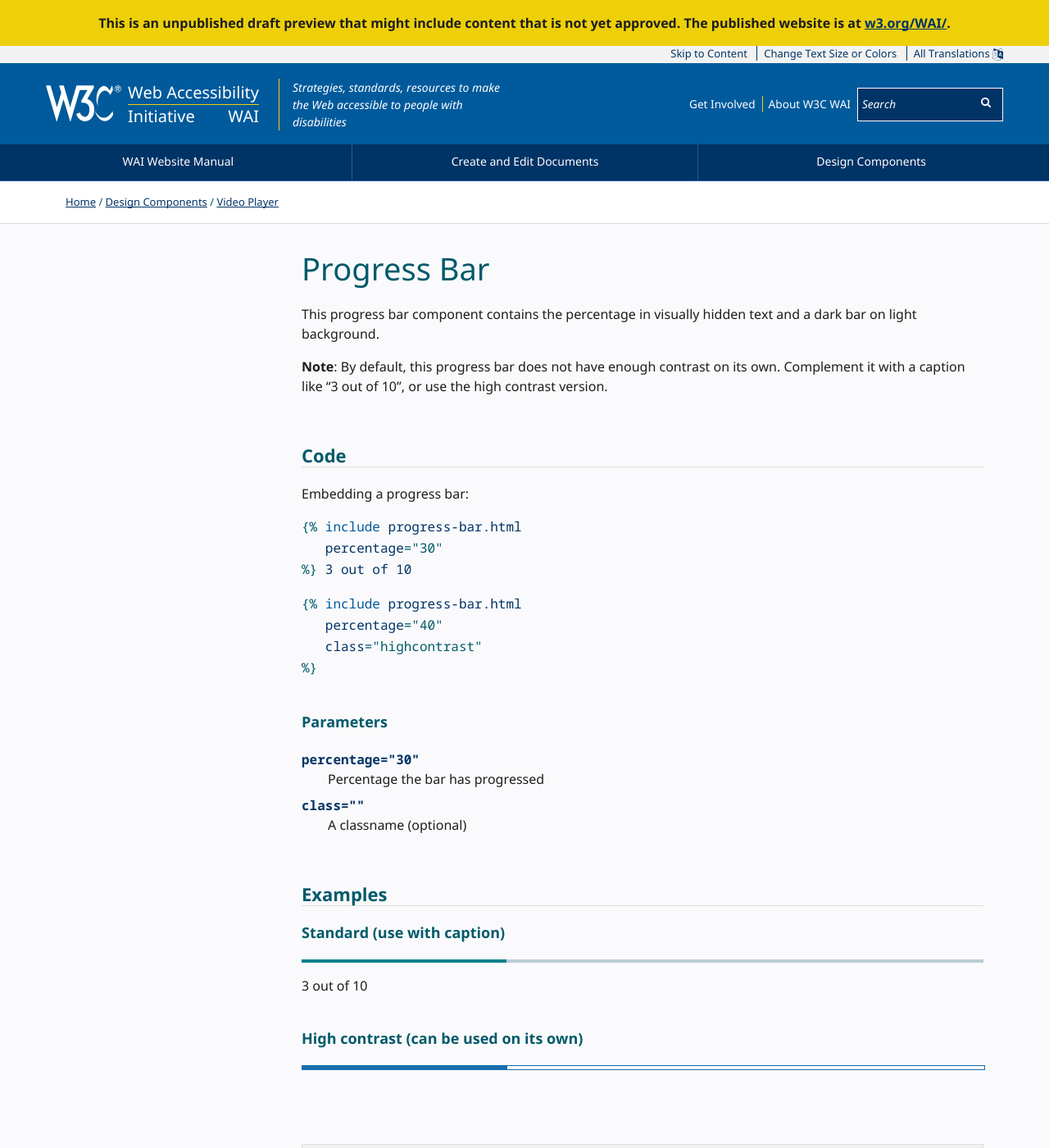
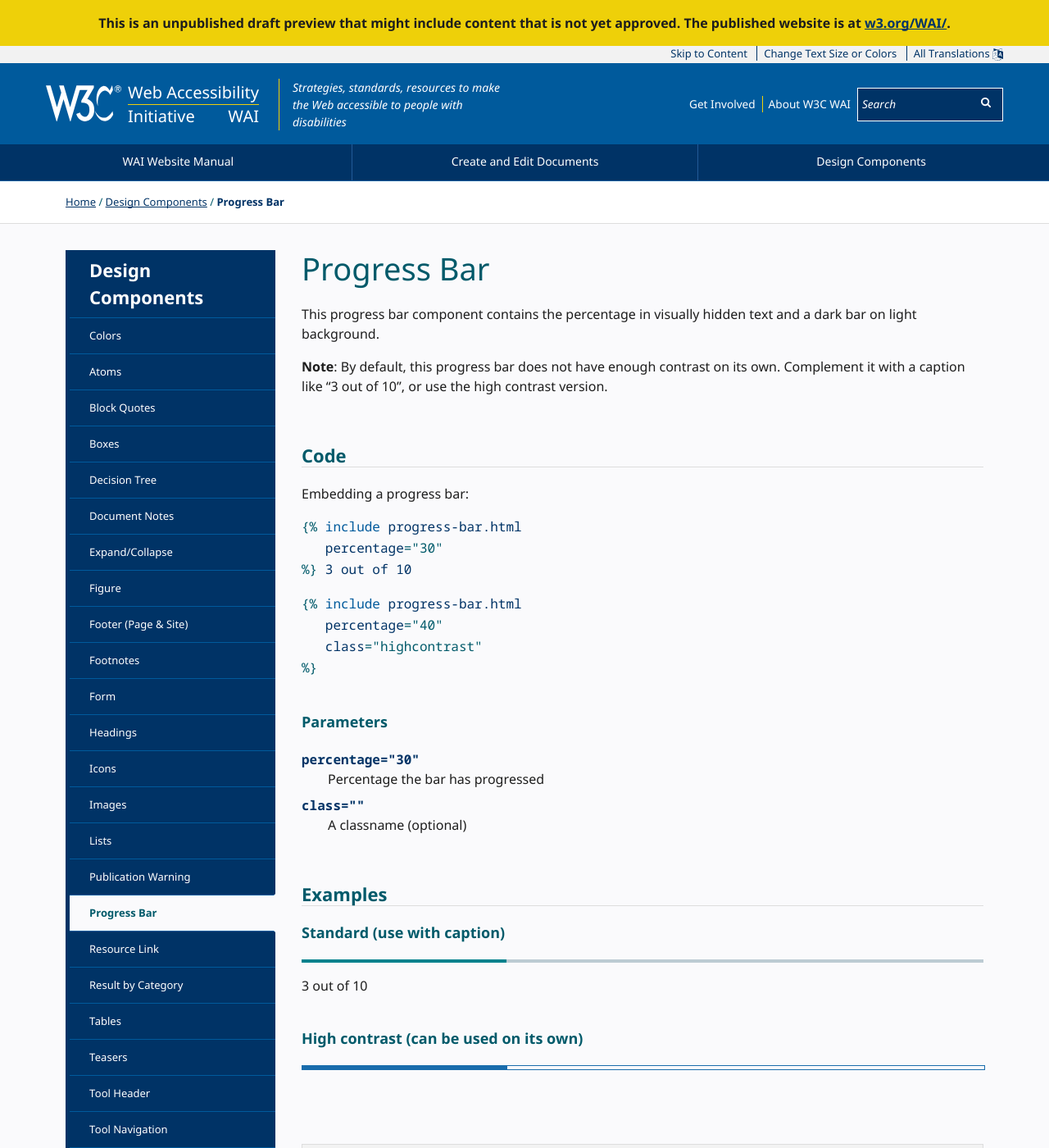
Before and after one commit to w3c/wai-website-theme, a Jekyll site: the page built from _components/progress-bar.md, in a window 1280 px wide and 1400 px high. Shown: the whole window at 82% size. Built offline with Jekyll 4.4.1, drawn with Linux system fonts in a browser that asks for light colours; cached includes are drawn as plain includes; comment, search, counter and statistics services are not loaded; some of the changed text lies outside the part shown.

Commit message:
Add items to navigation

```diff
--- a/_data/navigation.yml
+++ b/_data/navigation.yml
@@ -101,6 +101,12 @@
     url: "/components/lists/"
   - name: "Publication Warning"
     url: "/components/publication-warning/"
+  - name: "Progress Bar"
+    url: "/components/progress-bar/"
+  - name: "Resource Link"
+    url: "/components/resource-link/"
+  - name: "Result by Category"
+    url: "/components/result-by-category/"
   - name: "Tables"
     url: "/components/tables/"
   - name: "Teasers"
@@ -118,3 +124,5 @@
     url: "/components/video-links/"
   - name: "Video Player"
     url: "/components/video-player/"
+  - name: "Your Report"
+    url: "/components/your-report/"
```
